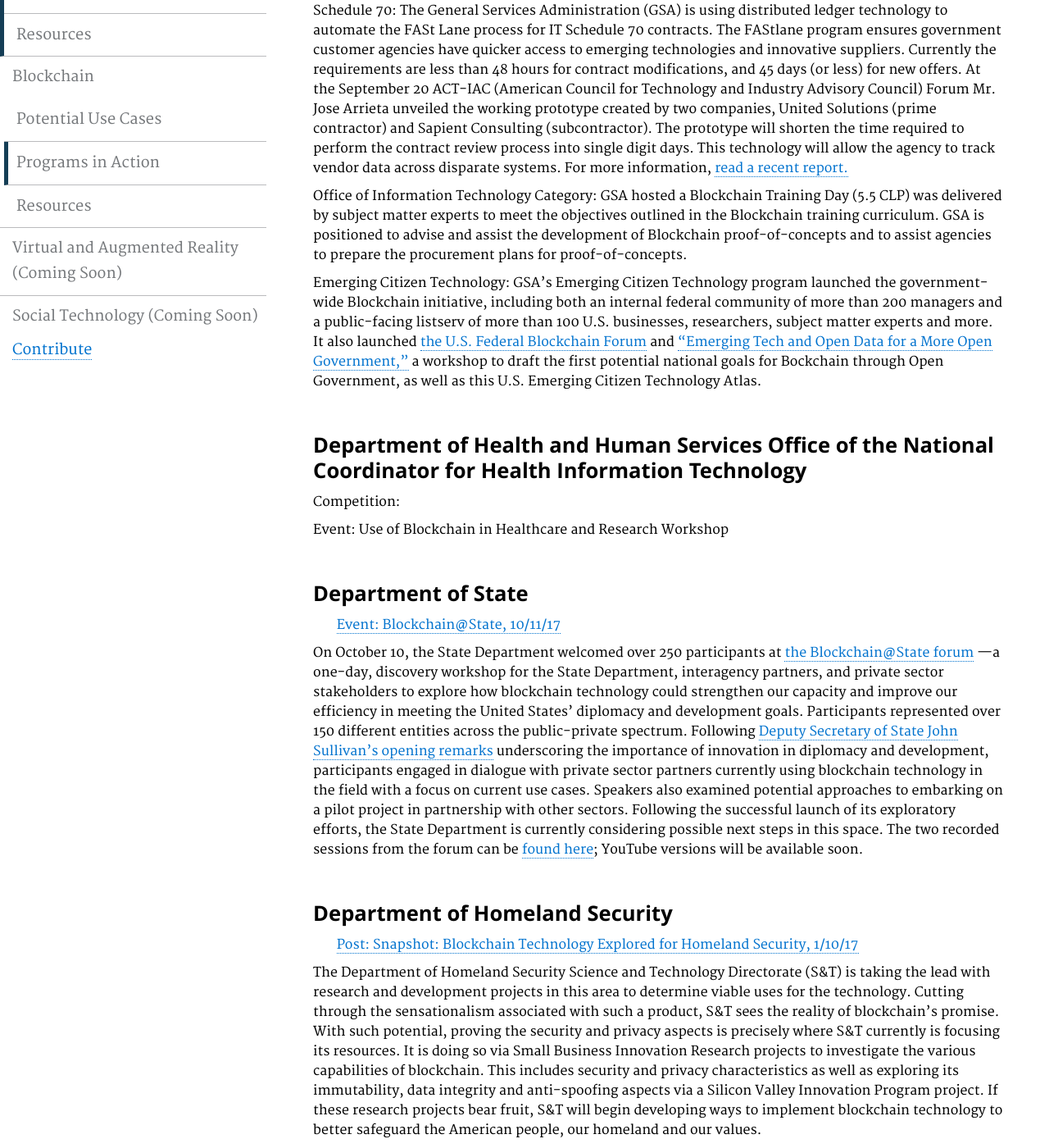
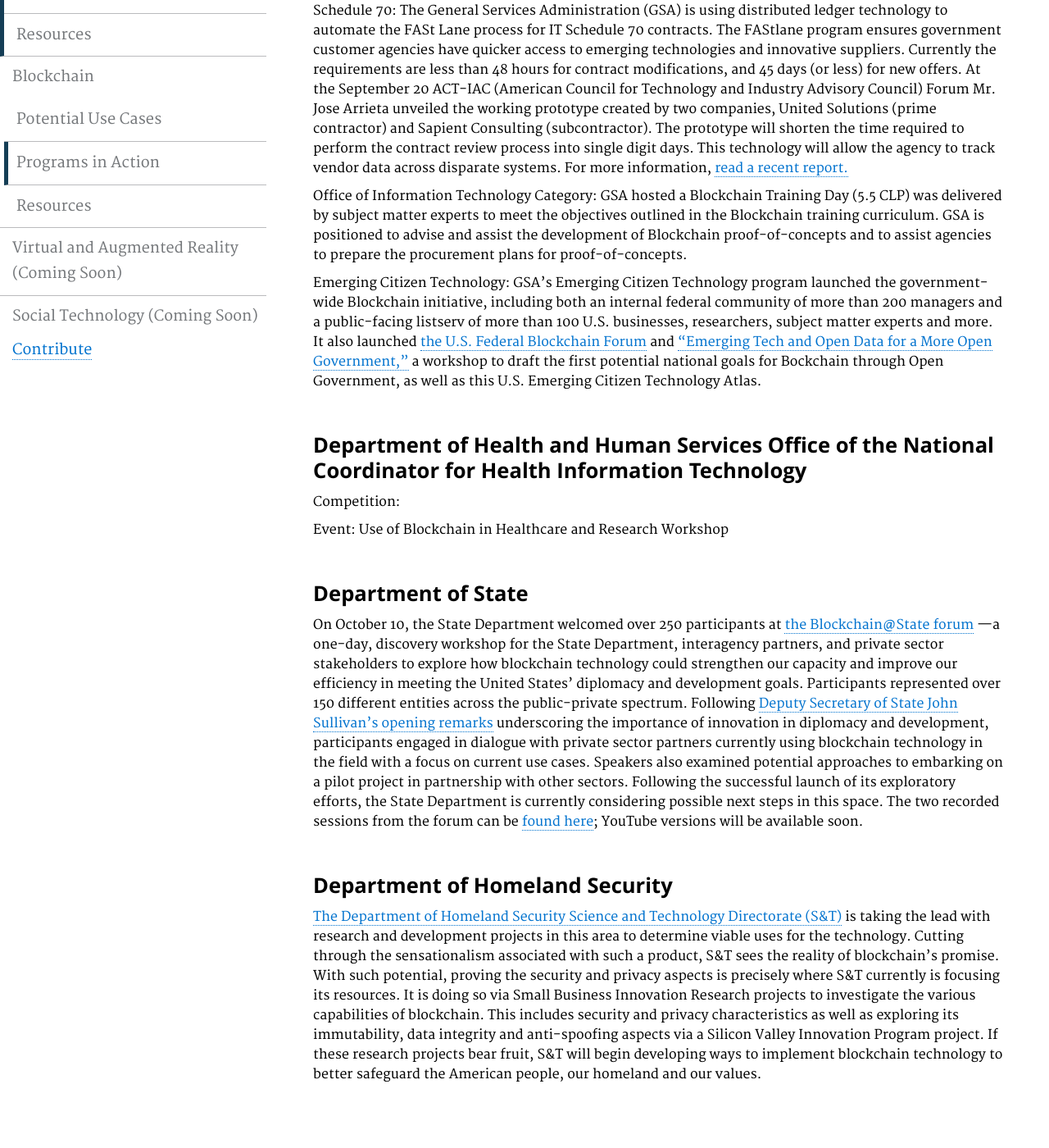
Before and after one commit to GSA/emerging-technology-atlas, a Jekyll site: the page built from pages/blockchain-programs.md, in a window 1280 px wide and 1400 px high, scrolled down 492 px. Shown: the whole window at 82% size. Built offline with Jekyll 4.4.1, drawn with Linux system fonts in a browser that asks for light colours; after the commit the page ends 1824 px from its top, so only the background shows below that.

Commit message:
Update blockchain-programs.md

```diff
--- a/pages/blockchain-programs.md
+++ b/pages/blockchain-programs.md
@@ -26,10 +26,9 @@ Emerging Citizen Technology: GSA's Emerging Citizen Technology program launched
 <p> Event: Use of Blockchain in Healthcare and Research Workshop</p>
 
 ### Department of State
-<p>&nbsp;&nbsp;&nbsp;&nbsp;&nbsp;&nbsp; <a href="https://www.eventbrite.com/e/blockchainstate-distributed-ledger-technologies-for-diplomacy-and-development-tickets-37669091266">Event: Blockchain@State, 10/11/17</a></p>
 
 <p> On October 10, the State Department welcomed over 250 participants at <a href="https://www.eventbrite.com/e/blockchainstate-distributed-ledger-technologies-for-diplomacy-and-development-tickets-37669091266">the Blockchain@State forum</a> —a one-day, discovery workshop for the State Department, interagency partners, and private sector stakeholders to explore how blockchain technology could strengthen our capacity and improve our efficiency in meeting the United States’ diplomacy and development goals.  Participants represented over 150 different entities across the public-private spectrum.  Following <a href="https://www.youtube.com/watch?v=iMLhtdAiGq8">Deputy Secretary of State John Sullivan’s opening remarks</a> underscoring the importance of innovation in diplomacy and development, participants engaged in dialogue with private sector partners currently using blockchain technology in the field with a focus on current use cases.  Speakers also examined potential approaches to embarking on a pilot project in partnership with other sectors.  Following the successful launch of its exploratory efforts, the State Department is currently considering possible next steps in this space.  The two recorded sessions from the forum can be <a href="https://www.facebook.com/pg/GPAtState/videos/?ref=page_internal">found here</a>; YouTube versions will be available soon.</p>
 
 ### Department of Homeland Security
-<p>&nbsp;&nbsp;&nbsp;&nbsp;&nbsp;&nbsp; <a href="https://www.dhs.gov/science-and-technology/news/2017/01/10/snapshot-blockchain-technology-explored-homeland-security">Post: Snapshot: Blockchain Technology Explored for Homeland Security, 1/10/17</a></p>
-<p> The Department of Homeland Security Science and Technology Directorate (S&T) is taking the lead with research and development projects in this area to determine viable uses for the technology. Cutting through the sensationalism associated with such a product, S&T sees the reality of blockchain’s promise. With such potential, proving the security and privacy aspects is precisely where S&T currently is focusing its resources. It is doing so via Small Business Innovation Research projects to investigate the various capabilities of blockchain. This includes security and privacy characteristics as well as exploring its immutability, data integrity and anti-spoofing aspects via a Silicon Valley Innovation Program project. If these research projects bear fruit, S&T will begin developing ways to implement blockchain technology to better safeguard the American people, our homeland and our values. </p>
+
+<p> <a href="https://www.dhs.gov/science-and-technology/news/2017/01/10/snapshot-blockchain-technology-explored-homeland-security">The Department of Homeland Security Science and Technology Directorate (S&T)</a> is taking the lead with research and development projects in this area to determine viable uses for the technology. Cutting through the sensationalism associated with such a product, S&T sees the reality of blockchain’s promise. With such potential, proving the security and privacy aspects is precisely where S&T currently is focusing its resources. It is doing so via Small Business Innovation Research projects to investigate the various capabilities of blockchain. This includes security and privacy characteristics as well as exploring its immutability, data integrity and anti-spoofing aspects via a Silicon Valley Innovation Program project. If these research projects bear fruit, S&T will begin developing ways to implement blockchain technology to better safeguard the American people, our homeland and our values. </p>
```
